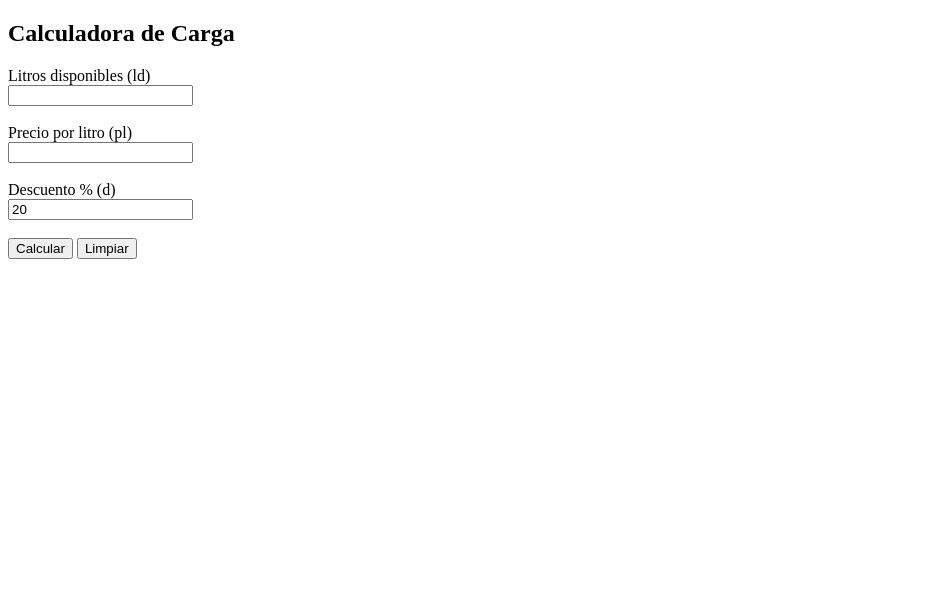
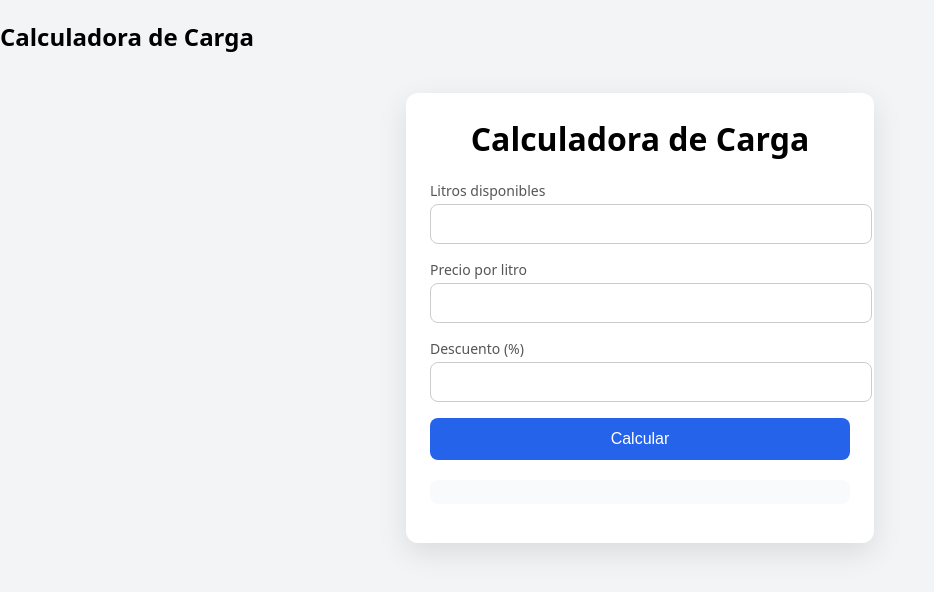
Before and after one commit to AlejandroRTH/calculadora-carga, a plain HTML site: page index.html in a window 1280 px wide. Shown: the whole page, without its empty margins (0-934 px from the left). Drawn offline with Linux system fonts and the light colour scheme.

Commit message:
Acrego ccs

```diff
--- a/index.html
+++ b/index.html
@@ -5,23 +5,33 @@
   <meta name="viewport" content="width=device-width, initial-scale=1.0" />
   <title>Calculadora de Carga</title>
   <link rel="manifest" href="manifest.json">
+  <link rel="stylesheet" href="style.css">
 </head>
 <body>
   <h2>Calculadora de Carga</h2>
 
-  <label>Litros disponibles (ld)</label><br>
-  <input type="number" id="ld" step="0.01"><br><br>
+  <div class="app">
+    <h1>Calculadora de Carga</h1>
 
-  <label>Precio por litro (pl)</label><br>
-  <input type="number" id="pl" step="0.01"><br><br>
+    <div class="campo">
+      <label>Litros disponibles</label>
+      <input type="number" id="ld">
+    </div>
 
-  <label>Descuento % (d)</label><br>
-  <input type="number" id="d" value="20" step="0.01"><br><br>
+    <div class="campo">
+      <label>Precio por litro</label>
+      <input type="number" id="pl">
+    </div>
 
-  <button id="btnCalcular">Calcular</button>
-  <button id="btnLimpiar">Limpiar</button>
+    <div class="campo">
+      <label>Descuento (%)</label>
+      <input type="number" id="d">
+    </div>
 
-  <pre id="resultado" style="font-size: 16px; white-space: pre-wrap;"></pre>
+    <button onclick="calcular()">Calcular</button>
+
+    <pre id="resultado"></pre>
+  </div>
 
   <script src="app.js"></script>
 </body>
--- a/service-worker.js
+++ b/service-worker.js
@@ -1,4 +1,4 @@
-const CACHE_NAME = "calc-cache-v1"; //
+const CACHE_NAME = "calc-cache-v2"; // Se agregan estilos
 
 self.addEventListener("install", (e) => {
   e.waitUntil(
--- /dev/null
+++ b/style.css
@@ -0,0 +1,61 @@
+body {
+  margin: 0;
+  font-family: system-ui, -apple-system, BlinkMacSystemFont, sans-serif;
+  background: #f3f4f6;
+}
+
+.app {
+  max-width: 420px;
+  margin: 40px auto;
+  padding: 24px;
+  background: #ffffff;
+  border-radius: 12px;
+  box-shadow: 0 10px 30px rgba(0,0,0,0.1);
+}
+
+h1 {
+  margin-top: 0;
+  text-align: center;
+}
+
+.campo {
+  margin-bottom: 16px;
+}
+
+label {
+  display: block;
+  margin-bottom: 4px;
+  font-size: 14px;
+  color: #555;
+}
+
+input {
+  width: 100%;
+  padding: 10px;
+  font-size: 16px;
+  border-radius: 8px;
+  border: 1px solid #ccc;
+}
+
+button {
+  width: 100%;
+  padding: 12px;
+  font-size: 16px;
+  border: none;
+  border-radius: 8px;
+  background: #2563eb;
+  color: white;
+  cursor: pointer;
+}
+
+button:hover {
+  background: #1d4ed8;
+}
+
+#resultado {
+  margin-top: 20px;
+  font-size: 15px;
+  background: #f9fafb;
+  padding: 12px;
+  border-radius: 8px;
+}
```
